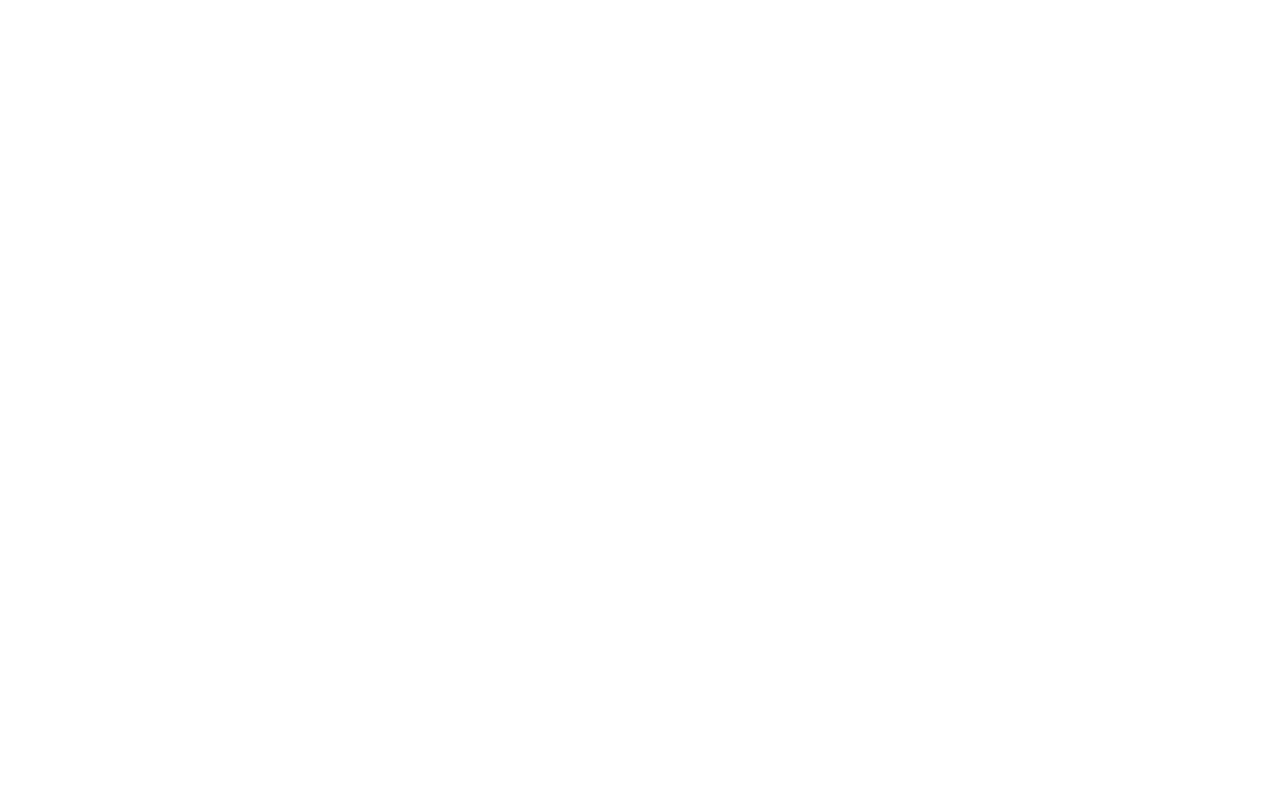
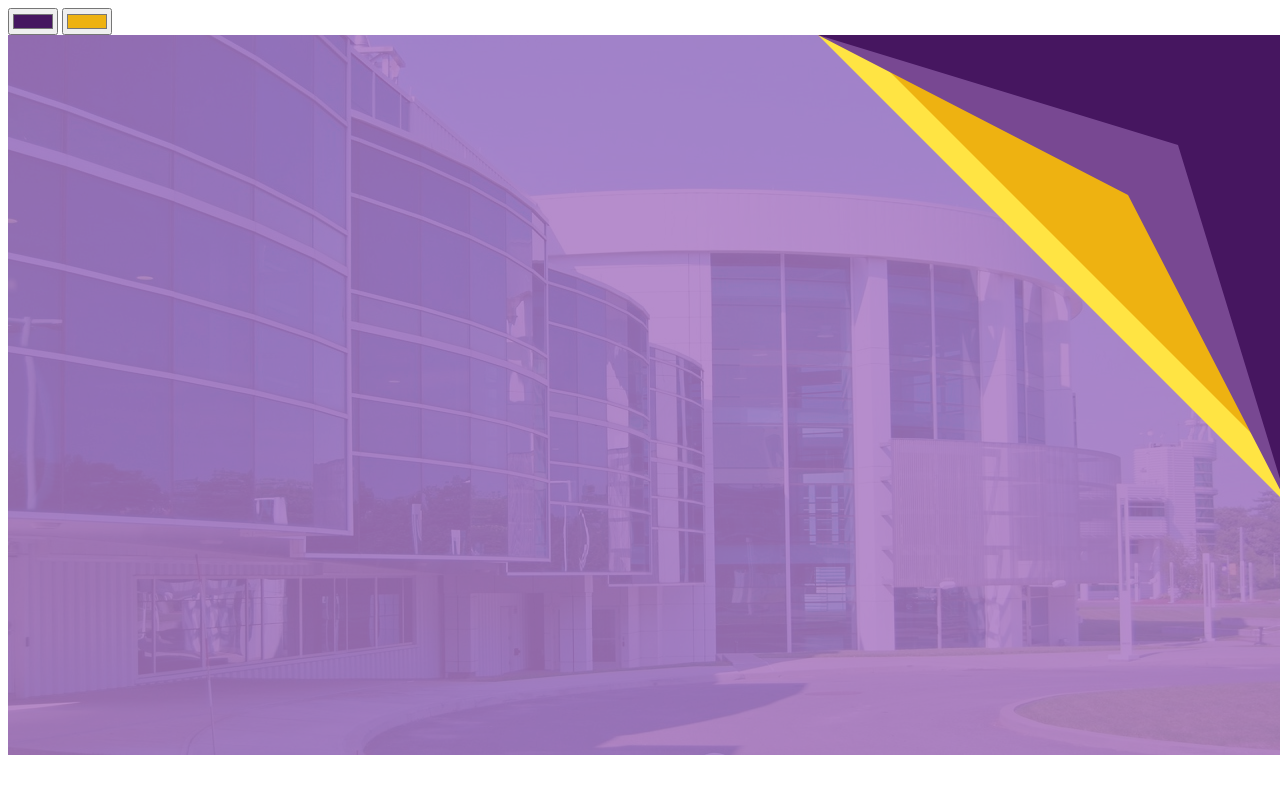
Before and after one commit to James-Oswald/IEEE-YT-Thumbnail-Generator, a plain HTML site: page index.html in a window 1280 px wide. Drawn offline with Linux system fonts and the light colour scheme.

Commit message:
finished drawing capacity

```diff
--- a/index.html
+++ b/index.html
@@ -2,11 +2,11 @@
 <!DOCTYPE html>
 <html>
     <head>
-
+        <script src="./index.js" defer></script>
     </head>
     <body>
-        <canvas id="canv">
-
-        <canvas>
+        <input id="c1" type="color" value="#461660" onchange="draw()">
+        <input id="c2" type="color" value="#EEB211" onchange="draw()">
+        <canvas width="1080" height="720" id="canv"><canvas>
     </body>
 </html>
--- a/index.js
+++ b/index.js
@@ -0,0 +1,61 @@
+
+//Stole this color adjuster from stack overflow cause I'm lazy
+//https://stackoverflow.com/a/57401891/6342516
+function adjust(color, amount) {
+    return '#' + color.replace(/^#/, '').replace(/../g, color => ('0'+Math.min(255, Math.max(0, parseInt(color, 16) + amount)).toString(16)).substr(-2));
+}
+
+let canvas = document.getElementById("canv");
+let color1 = document.getElementById("c1");
+let color2 = document.getElementById("c2");
+let context = canvas.getContext("2d");
+
+canvas.width = 1280;
+canvas.height = 720;
+
+let triangleCover = 470; //pixels covered by the top right triangle
+
+let background = new Image();
+background.src = "./background.jpg"
+background.onload = ()=>{draw();};
+
+function draw(){
+    primary = color1.value;
+    secondary = color2.value;
+    primaryLight = adjust(primary, +50)
+    secondaryLight = adjust(secondary, +50)
+    primaryOpaque = adjust(primary, +100) + "da"
+    context.drawImage(background,0,0);
+    context.fillStyle = primaryOpaque;
+    context.fillRect(0, 0, canvas.width, canvas.height);
+    context.fillStyle = secondaryLight;
+    context.beginPath();
+    context.moveTo(canvas.width - triangleCover, 0);
+    context.lineTo(canvas.width, 0);
+    context.lineTo(canvas.width, triangleCover);
+    context.closePath();
+    context.fill();
+    context.fillStyle = secondary;
+    context.beginPath();
+    context.moveTo(canvas.width - triangleCover + 35, 0);
+    context.lineTo(canvas.width, 0);
+    context.lineTo(canvas.width, triangleCover - 35);
+    context.closePath();
+    context.fill();
+    context.fillStyle = primaryLight;
+    context.beginPath();
+    context.moveTo(canvas.width - triangleCover, 0);
+    context.lineTo(canvas.width, 0);
+    context.lineTo(canvas.width, triangleCover);
+    context.lineTo(canvas.width - 160, 160);
+    context.closePath();
+    context.fill();
+    context.fillStyle = primary;
+    context.beginPath();
+    context.moveTo(canvas.width - triangleCover, 0);
+    context.lineTo(canvas.width, 0);
+    context.lineTo(canvas.width, triangleCover);
+    context.lineTo(canvas.width - 110, 110);
+    context.closePath();
+    context.fill();
+}
```
Also changed, not shown: background.jpg (added), index.css (added), 1 other file.
